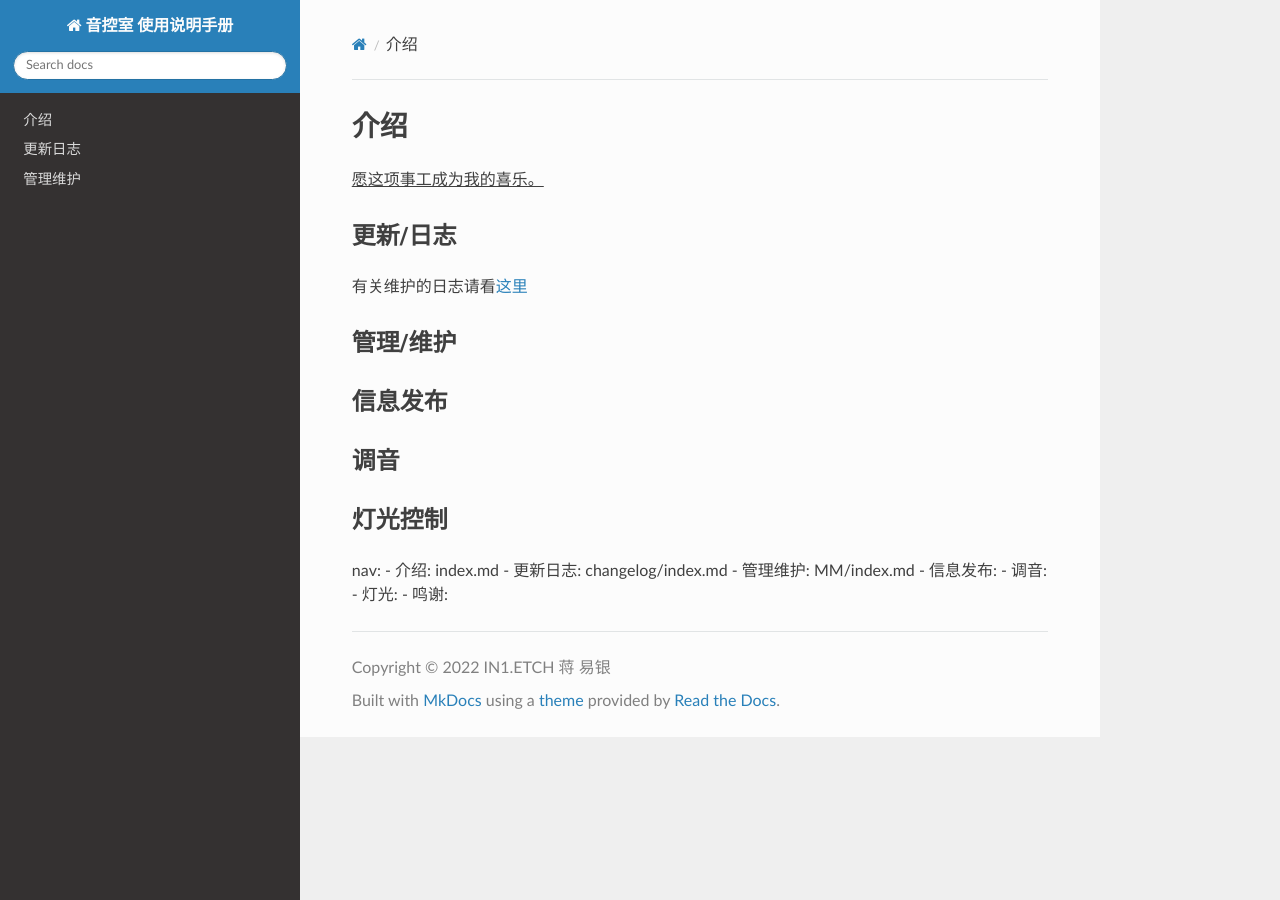
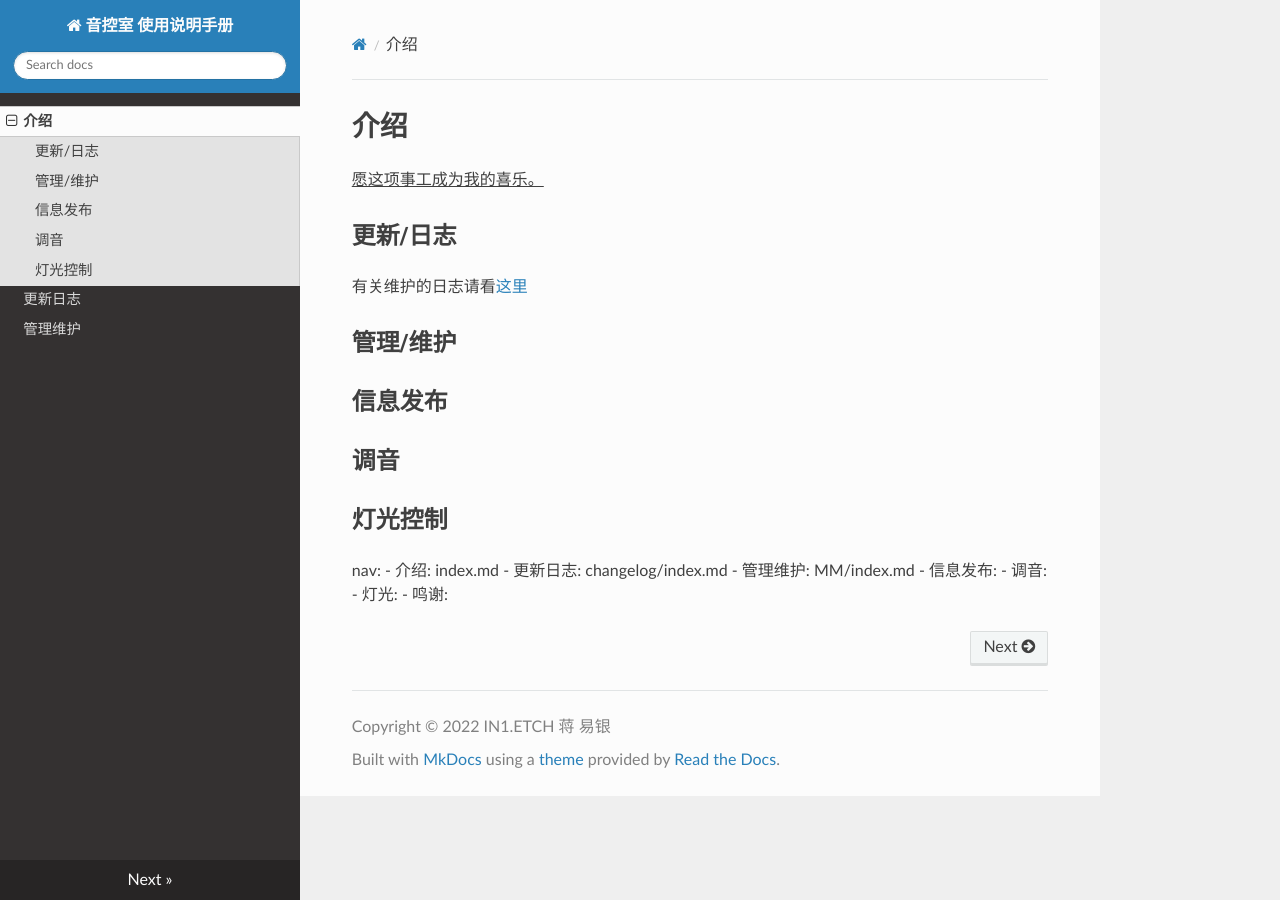
Before and after one commit to Jizyjiang/STX_YK-DOCS, an MkDocs documentation site: the page built from docs/index.md, in a window 1280 px wide. Built offline with MkDocs 1.6.1, drawn with Linux system fonts in a browser that asks for light colours; nearby versions of some CDN libraries; some of the changed lines change nothing that is shown.

Commit message:
Update mkdocs.yml

```diff
--- a/mkdocs.yml
+++ b/mkdocs.yml
@@ -53,6 +53,6 @@ markdown_extensions:
 
 # Page tree
 nav:
-  - 介绍: docs/index.md
-  - 更新日志: docs/changelog/index.md
-  - 管理维护: docs/MM/index.md
+  - 介绍: index.md
+  - 更新日志: changelog/index.md
+  - 管理维护: MM/index.md
```
